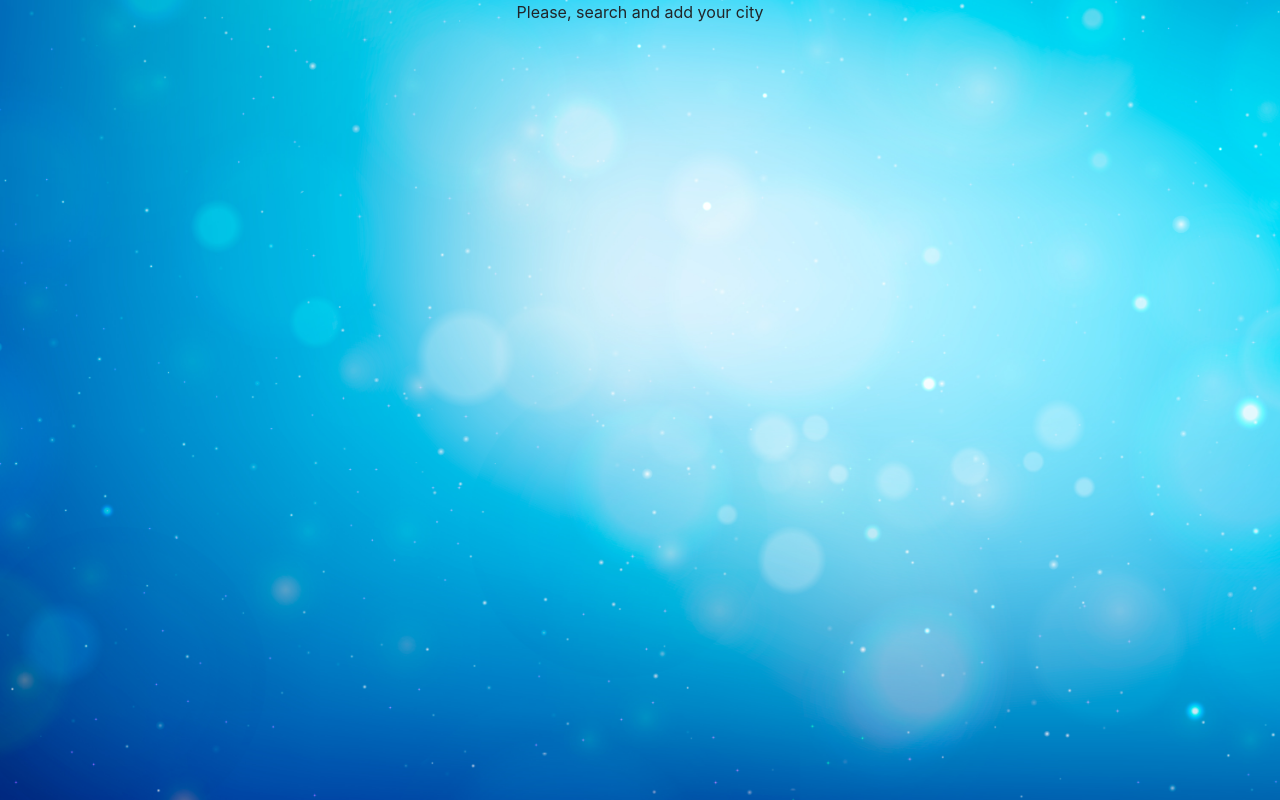
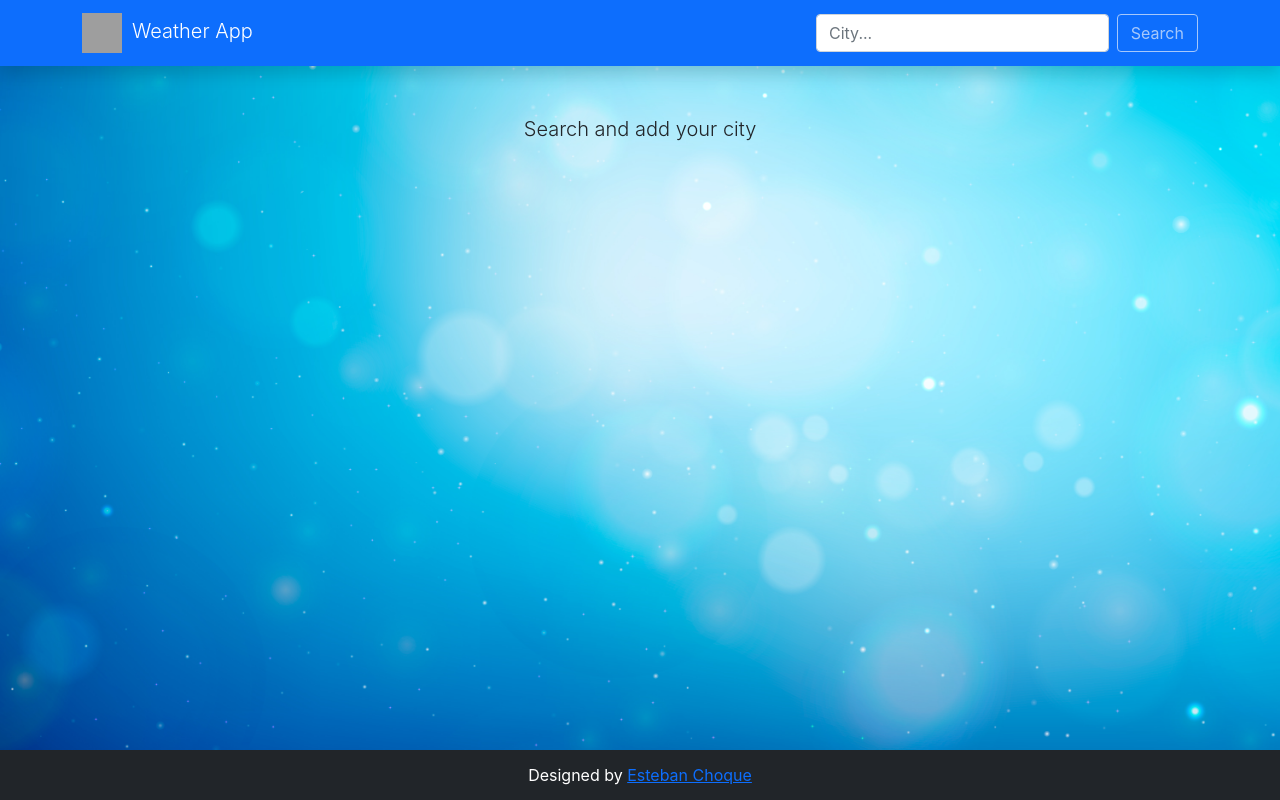
Before and after one commit to estebanchoque/weather-app, a React (Create React App) app: page / in a window 1280 px wide. Built offline with nearby package versions, Linux system fonts and the light colour scheme; grey boxes are pictures that could not be loaded.

Commit message:
feat(client/city): add info text for empty results

```diff
--- a/src/App.js
+++ b/src/App.js
@@ -19,7 +19,7 @@ function App() {
 
   const onSearch = (input) => {
     const exist = cities?.some((elem) => elem.name === input);
-    if (input && !exist) {
+    if (!exist) {
       setLoading(true);
       fetch(
         `http://api.openweathermap.org/data/2.5/weather?q=${input}&appid=${API_KEY}&units=metric`
@@ -54,10 +54,6 @@ function App() {
     }
   };
 
-  if (!cities || !cities.length) {
-    return <div className="text-center">Please, search and add your city</div>;
-  }
-
   return (
     <div className="App">
       <header>
@@ -67,6 +63,9 @@ function App() {
       <div className="mt-5">
         {error && <Notification />}
         {loading && <Loader />}
+        {!cities?.length && (
+          <div className="text-center lead">Search and add your city</div>
+        )}
       </div>
 
       <section className="container">
```
